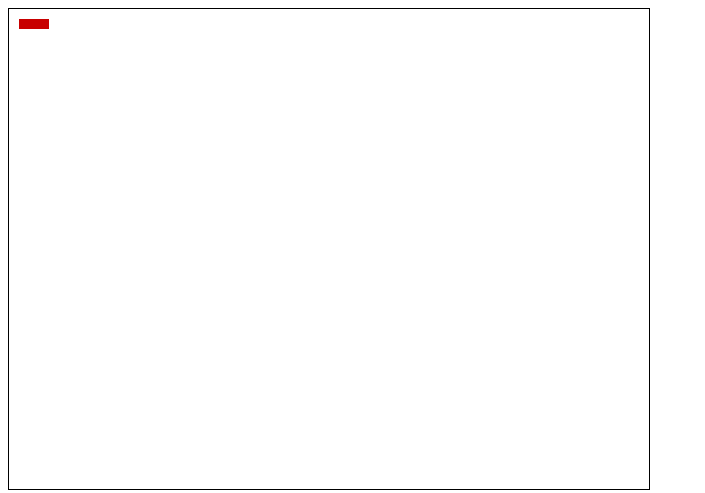
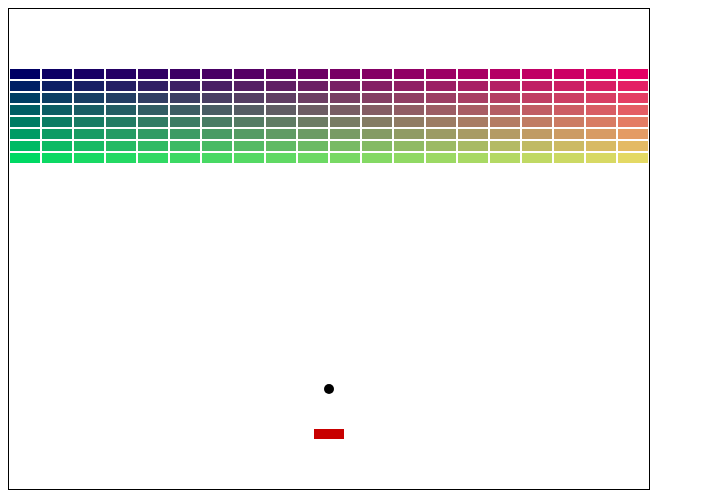
Before and after one commit to rondreas/Breakout, a plain HTML site: page index.html in a window 1280 px wide. Shown: the whole page, without its empty margins (0-705 px from the left). Drawn offline with Linux system fonts and the light colour scheme.

Commit message:
all entities drawn

```diff
--- a/index.html
+++ b/index.html
@@ -14,13 +14,23 @@
     <canvas id="rt" width="640" height="480"></canvas>
     <script>
     ;(() => {
-      const w = 30;
-      const h = 10;
+      const ball_radius = 5;
+      let ball_x = 320;
+      let ball_y = 380;
 
-      // player position,
-      let x = 10;
-      let y = 10;
+      // brick size,
+      const brick_width = 30;
+      const brick_height = 10;
 
+      // player size,
+      const player_width = 30;
+      const player_height = 10;
+
+      // Position for the upper left corner of player
+      let player_x = 320 - player_width / 2;
+      let player_y = 420;
+
+      // User input,
       let up = false;
       let down = false;
       let right = false;
@@ -62,17 +72,16 @@
 
         // update the x,y positions,
         if (up) {
-          y -= 1;
+          player_y -= 1;
         } else if (down) {
-          y += 1;
+          player_y += 1;
         }
 
         if (left) {
-          x -= 1;
+          player_x -= 1;
         } else if (right) {
-          x += 1;
+          player_x += 1;
         }
-
 
         const canvas = document.getElementById("rt");
         if (canvas.getContext) {
@@ -81,9 +90,24 @@
           // clear the canvas
           ctx.clearRect(0, 0, canvas.width, canvas.height);
 
+          for (i = 0; i < 8; i++) {
+            for (j = 0; j < 20; j++) {
+              let red = j * Math.floor(255 / 20);
+              let green = i * Math.floor(255 / 8);
+              ctx.fillStyle = `rgb(${red} ${green} 100)`;
+              ctx.fillRect(j*(brick_width+2) + 1, i*(brick_height+2) + 60, brick_width, brick_height);
+            }
+          }
+
+          // draw the ball
+          ctx.beginPath();
+          ctx.fillStyle = "rgb(0 0 0)";
+          ctx.arc(ball_x, ball_y, ball_radius, 0, Math.PI*2);
+          ctx.fill();
+
           // draw the player
           ctx.fillStyle = "rgb(200 0 0)";
-          ctx.fillRect(x, y, w, h);
+          ctx.fillRect(player_x, player_y, player_width, player_height);
         }
 
       }
```
